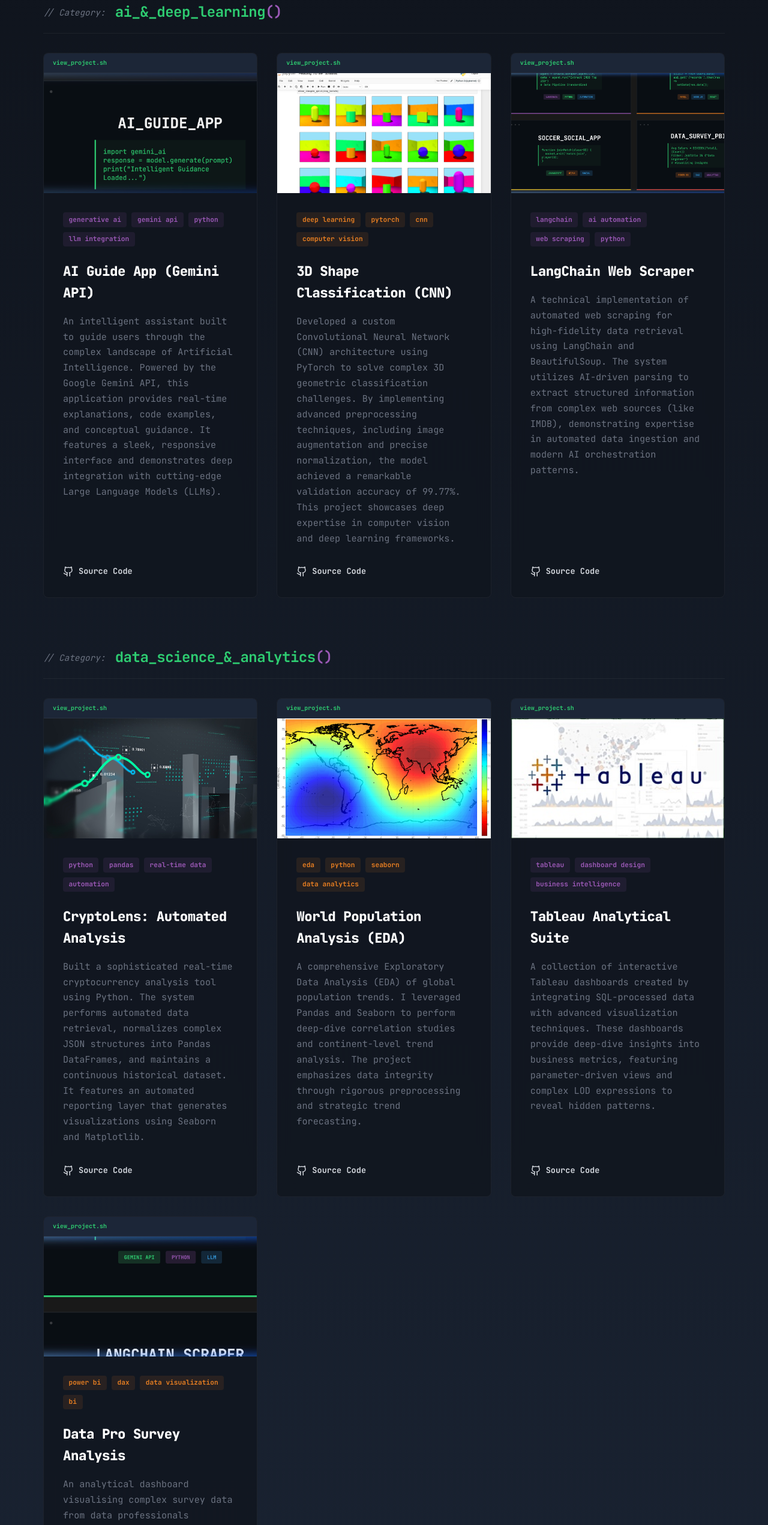
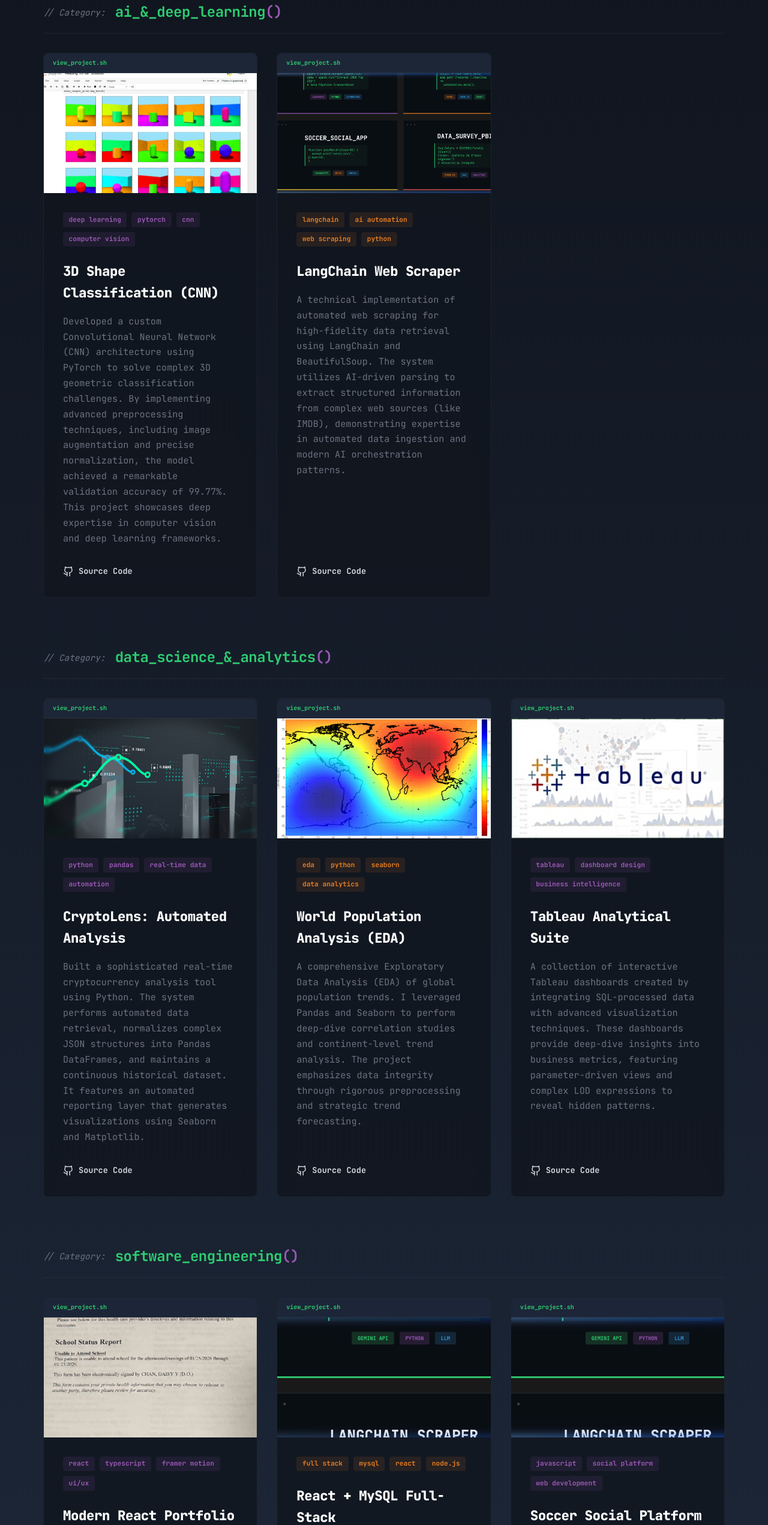
Before and after one commit to litaPhsinaM/ManishPatil_Portfolio, a React (Vite) app in the folder modern-portfolio/: page /#/projects in a window 1280 px wide. Shown: the part 1440-3983 px from the top of the page at 60% size. Built offline with nearby package versions, Linux system fonts and the light colour scheme.

Commit message:
Project cleanup: removed AI Guide and Data Pro Survey, updated portfolio image

```diff
--- a/modern-portfolio/src/data/portfolio.ts
+++ b/modern-portfolio/src/data/portfolio.ts
@@ -35,14 +35,7 @@ export const projects: Project[] = [
   },
 
   // --- AI & Deep Learning ---
-  {
-    title: "AI Guide App (Gemini API)",
-    description: "An intelligent assistant built to guide users through the complex landscape of Artificial Intelligence. Powered by the Google Gemini API, this application provides real-time explanations, code examples, and conceptual guidance. It features a sleek, responsive interface and demonstrates deep integration with cutting-edge Large Language Models (LLMs).",
-    image: "ai_guide_app_coder.png",
-    link: "https://github.com/litaPhsinaM/AI_GUIDE_APP",
-    tags: ["Generative AI", "Gemini API", "Python", "LLM Integration"],
-    category: "AI & Deep Learning"
-  },
+
   {
     title: "3D Shape Classification (CNN)",
     description: "Developed a custom Convolutional Neural Network (CNN) architecture using PyTorch to solve complex 3D geometric classification challenges. By implementing advanced preprocessing techniques, including image augmentation and precise normalization, the model achieved a remarkable validation accuracy of 99.77%. This project showcases deep expertise in computer vision and deep learning frameworks.",
@@ -85,20 +78,13 @@ export const projects: Project[] = [
     tags: ["Tableau", "Dashboard Design", "Business Intelligence"],
     category: "Data Science & Analytics"
   },
-  {
-    title: "Data Pro Survey Analysis",
-    description: "An analytical dashboard visualising complex survey data from data professionals worldwide. Developed using Power BI and DAX, the project reveals trends in salaries, technical skills, and job satisfaction. This complements my existing Tableau suite, providing a rounded perspective on Business Intelligence and Data Visualization.",
-    image: "power_bi_survey_coder_preview.png",
-    link: "https://github.com/litaPhsinaM/Analysis-of-Data-Professional-Survey--PowerBI-Project",
-    tags: ["Power BI", "DAX", "Data Visualization", "BI"],
-    category: "Data Science & Analytics"
-  },
+
 
   // --- Software Engineering ---
   {
     title: "Modern React Portfolio (v2.0)",
     description: "The very application you are browsing right now. A high-performance, responsive portfolio built with React, TypeScript, and Vite. It features a unique 'Coder' aesthetic, advanced Framer Motion parallax effects, glassmorphism UI components, and a custom tabbed navigation system. This project represents a mastery of modern frontend engineering and creative UX design.",
-    image: "modern_portfolio_coder_preview.png",
+    image: "portfolio_v2.png",
     link: "https://github.com/litaPhsinaM/ManishPatil_Portfolio",
     tags: ["React", "TypeScript", "Framer Motion", "UI/UX"],
     category: "Software Engineering"
```
Also changed, not shown: modern-portfolio/public/portfolio_v2.png (added).
